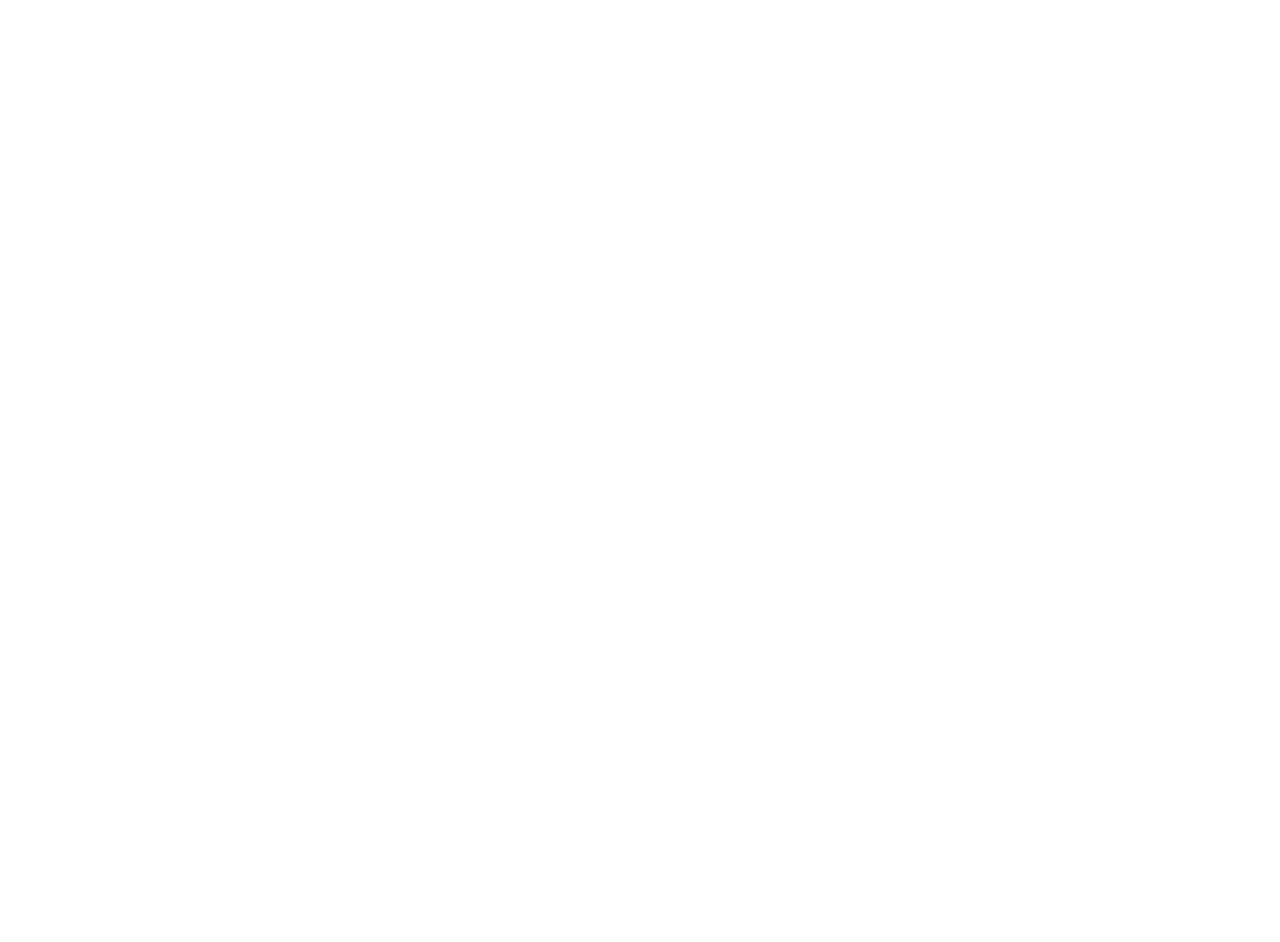
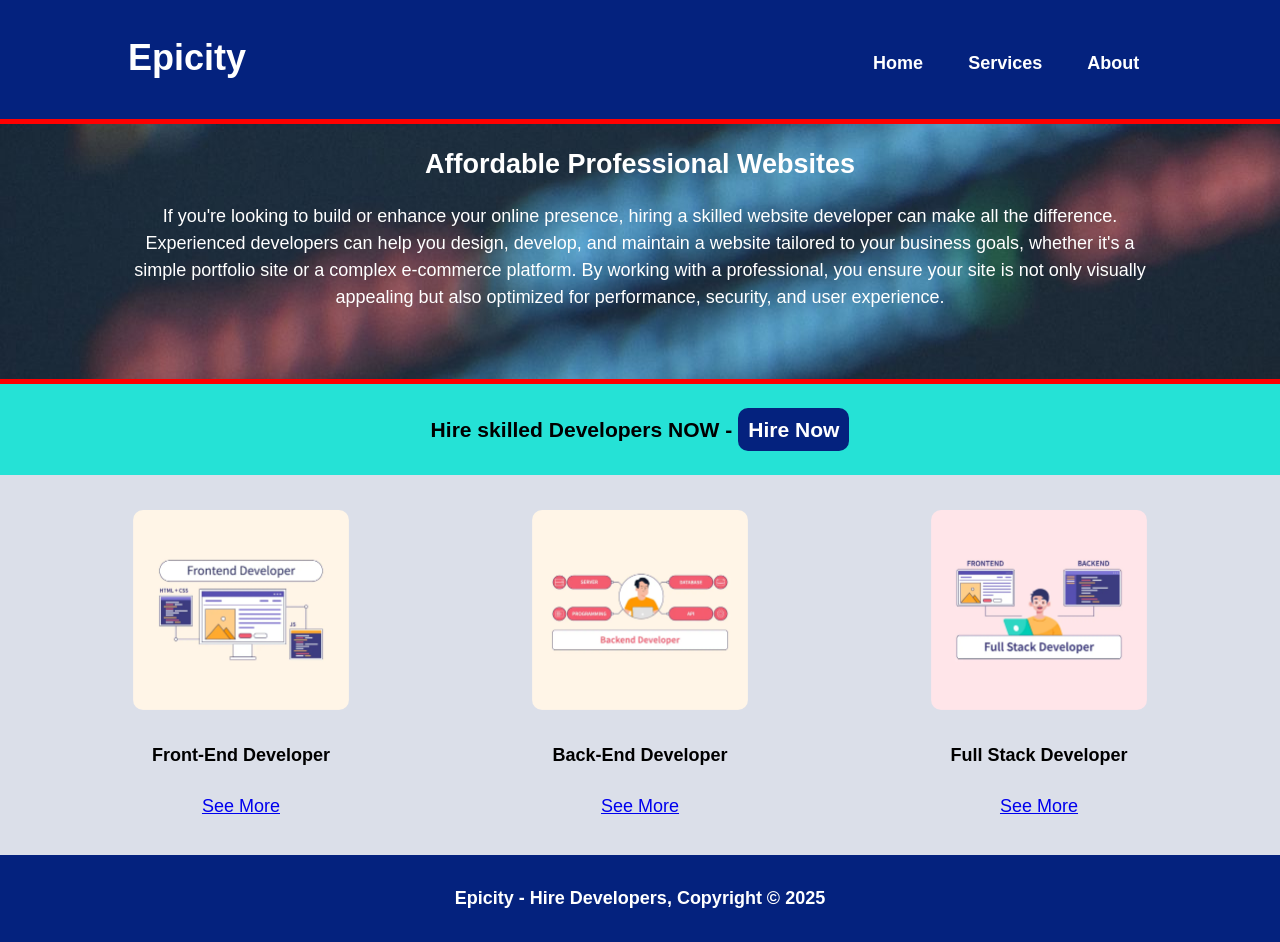
Before and after one commit to nirnaywork/Epicity, a plain HTML site: page index.html in a window 1280 px wide. Before the commit the page ends 800 px from the top, so only its background shows below. Drawn offline with Linux system fonts and the light colour scheme.

Commit message:
Home page

```diff
--- a/index.html
+++ b/index.html
@@ -2,10 +2,56 @@
 <html lang="en">
 <head>
     <meta charset="UTF-8">
-    <meta name="viewport" content="width=device-width, initial-scale=1.0">
-    <title>Document</title>
+    <meta name="viewport" content="width=device-width">
+    <link rel="stylesheet" href="./style.css">
+    <title>Epicity - Hire developers</title>
 </head>
 <body>
+    <header>
+        <div class = "heading_main">
+            <h1>Epicity</h1>
+        </div>
+        <nav>
+            <ul>
+                <li><a href="./index.html">Home</a></li>
+                <li><a href="#container">Services</a></li>
+                <li><a href="">About</a></li>
+            </ul>
+        </nav>
+    </header>
 
+
+    <section id = "container1"> <!-- add a img as background -->
+        <h2>Affordable Professional Websites</h2>
+        <p>If you're looking to build or enhance your online presence, hiring a skilled website developer can make all the difference. Experienced developers can help you design, develop, and maintain a website tailored to your business goals, whether it's a simple portfolio site or a complex e-commerce platform. By working with a professional, you ensure your site is not only visually appealing but also optimized for performance, security, and user experience.</p>
+    </section>
+
+    <section class="container2">
+        <h3>Hire skilled Developers NOW - <a href="#">Hire Now</a></h3>
+    </section>
+
+     <section id="container">
+        <div class = "role">
+            <img src="./imgs/front-end-developer-tn.webp" height="200" alt="Front-End">
+            <h4>Front-End Developer</h4>
+            <p></p>
+            <a href="#">See More</a>
+        </div>
+        <div class = "role">
+            <img src="./imgs/BackendDev.webp" height="200"  alt="Back-End">
+            <h4>Back-End Developer</h4>
+            <p></p>
+            <a href="#">See More</a>
+        </div>
+        <div class = "role">
+            <img src="./imgs/full-stack-developer_tn.webp" height="200" alt="Full Stack">
+            <h4>Full Stack Developer</h4>
+            <p></p>
+            <a href="#">See More</a>
+        </div>
+     </section>
+     <footer>
+        <p>Epicity - Hire Developers, Copyright © 2025</p>
+     </footer>
 </body>
 </html>
--- a/style.css
+++ b/style.css
@@ -0,0 +1,112 @@
+/* Global */
+html {
+  scroll-behavior: smooth;
+}
+
+body{
+    margin: 0px;
+    padding: 0px;
+    font-family: Arial, Helvetica, sans-serif;
+    line-height: 1.5;
+    font-size: 18px;
+    background-color: #dbdfe9;
+}
+ul{
+    margin: 0px;
+    padding: 0px;
+}
+
+/*Heading*/
+
+header{
+    background-color: #04227e;
+    color: #fff;
+    border-bottom: #f00 solid 5px;
+    padding-bottom : 10px;
+}
+
+.heading_main{
+    display: inline-block; /*this is used to align nav and heading in a line*/
+    margin-left: 10%;
+    padding-top: 7px;
+    vertical-align: middle; /*this too is used to align nav and heading in a line*/
+}
+
+nav{
+    word-spacing: 40px;
+    padding-top:10px;
+    margin: 40px 0px 0px 0px;
+    margin-right: 11%;
+    float: right;
+}
+
+li{
+    list-style: none;
+    display: inline;
+}
+
+nav a{
+    text-decoration: none;
+    color: #fff;
+    font-weight: bold;
+
+}
+
+#container1{
+    border-bottom: #f00 solid 5px;
+    background-color: #c2bcbc;
+    color: #fff;
+    padding-bottom: 50px;
+    background: url(./imgs/preogrammingIMG.jpg) no-repeat 0 -120px;
+}
+#container1 h2{
+    margin: 0px;
+    padding-top: 20px;
+    text-align:center;
+}
+#container1 p{
+    text-align: center;
+    padding: 0% 10%;
+}
+
+.container2 h3{
+    margin: 0px;
+    padding: 30px;
+}
+.container2{
+    text-align: center;
+    background-color: #25e2d6;
+}
+.container2 a{
+    color: #fff;
+    background-color: #04227e;
+    text-decoration: none;
+    padding: 10px;
+    border-radius: 10px;
+}
+
+footer{
+    background-color:#04227e;
+    padding: 30px;
+    text-align: center;
+
+}
+footer p{
+    margin: 0px;
+    font-weight: bold;
+    color: #fff;
+}
+
+#container{
+    text-align: center;
+}
+
+.role{
+    display: inline-block;
+    width: 30%;
+    padding: 5px;
+    margin: 30px 0px;
+}
+.role img{
+    border-radius: 10px;
+}
```
Also changed, not shown: imgs/BackendDev.webp (added), imgs/front-end-developer-tn.webp (added), imgs/full-stack-developer_tn.webp (added), imgs/preogrammingIMG.jpg (added).
